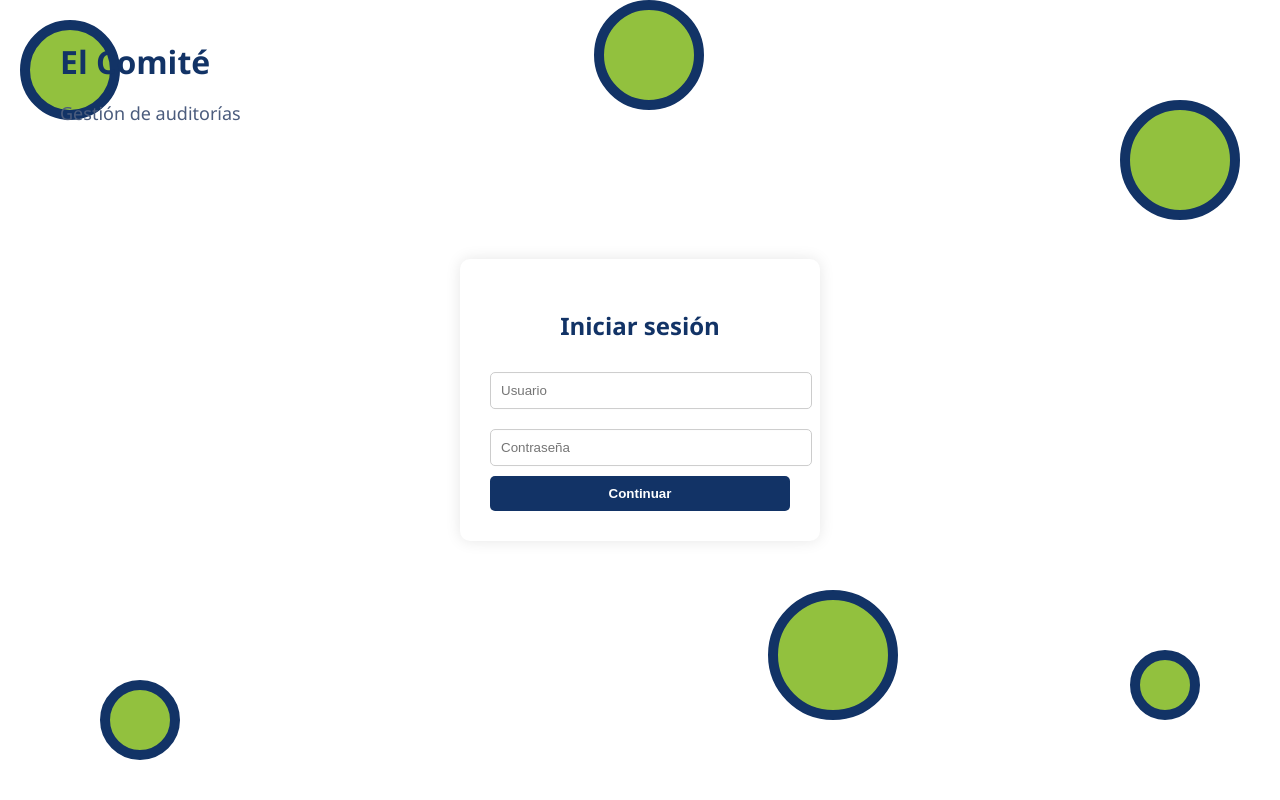
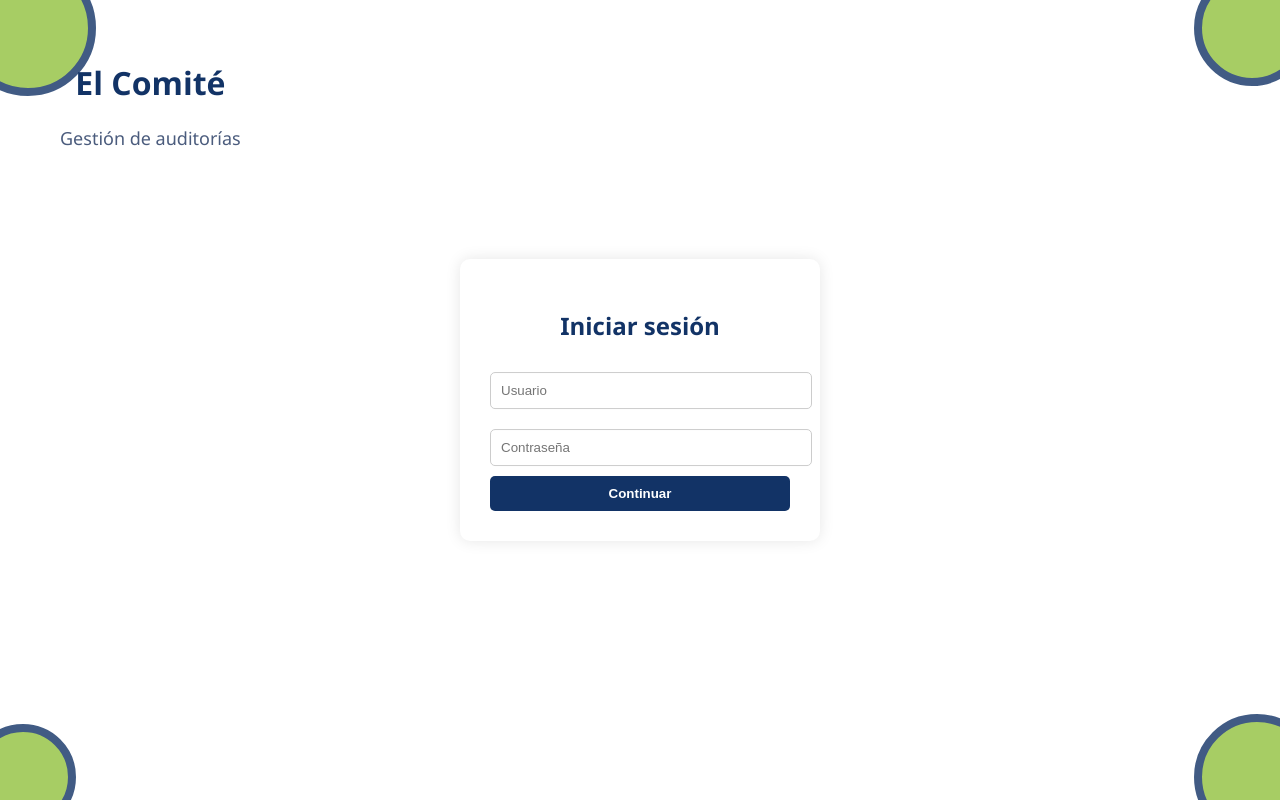
Before and after one commit to estebanariassa/GestionAuditorias, a website: page Proyecto/parte_frontal.html in a window 1280 px wide. Drawn offline with Linux system fonts and the light colour scheme.

Commit message:
Actualización de la parte frontal de la web

```diff
--- a/Proyecto/parte_frontal.css
+++ b/Proyecto/parte_frontal.css
@@ -16,14 +16,11 @@ body {
   top: 40px;
   left: 60px;
   color: #123366;
-    z-index: 10; /* <-- esto asegura que esté al frente */
+  text-align: center;
 }
 
-
 .header h1 {
-    font-size: 32px;
-    font-weight: bold;
-    margin: 0;
+  text-align: center;
 }
 
 .header p {
@@ -68,18 +65,41 @@ body {
   cursor: pointer;
 }
 
+/* Círculos */
 .circle {
   position: absolute;
   border-radius: 50%;
   background-color: #92c13e;
-    border: 10px solid #123366;
-    z-index: 1; /* <-- esto los mantiene detrás */
+  border: 8px solid #123366;
+  z-index: 1;
+  opacity: 0.8; /* Un poco transparentes para que no molesten visualmente */
 }
 
+/* Círculos en posición de media luna */
+.circle1 {
+  width: 120px;
+  height: 120px;
+  top: -40px; /* Desplazado hacia arriba */
+  left: -40px; /* Desplazado hacia la izquierda */
+}
 
-  .circle1 { width: 80px; height: 80px; top: 20px; left: 20px; }
-  .circle2 { width: 100px; height: 100px; top: 100px; right: 40px; }
-  .circle3 { width: 50px; height: 50px; bottom: 80px; right: 80px; }
-  .circle4 { width: 60px; height: 60px; bottom: 40px; left: 100px; }
-  .circle5 { width: 90px; height: 90px; top: 0; right: 45%; }
-  .circle6 { width: 110px; height: 110px; bottom: 10%; left: 60%; }
+.circle2 {
+  width: 100px;
+  height: 100px;
+  top: -30px;
+  right: -30px;
+}
+
+.circle3 {
+  width: 90px;
+  height: 90px;
+  bottom: -30px;
+  left: -30px;
+}
+
+.circle4 {
+  width: 110px;
+  height: 110px;
+  bottom: -40px;
+  right: -40px;
+}
--- a/Proyecto/parte_frontal.html
+++ b/Proyecto/parte_frontal.html
@@ -30,8 +30,6 @@
     <div class="circle circle2"></div>
     <div class="circle circle3"></div>
     <div class="circle circle4"></div>
-    <div class="circle circle5"></div>
-    <div class="circle circle6"></div>
   </div>
 
   <!-- Validación con JavaScript -->
```
Lines whose indentation alone changed are shown as unchanged.
